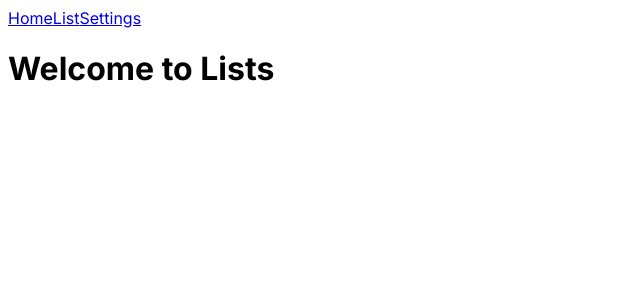
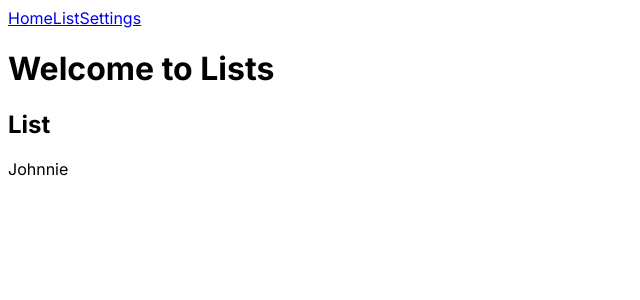
Before and after one commit to lsapundzic/logistics-management-system, a Next.js app: page /list in a window 1280 px wide. Shown: the top 300 px of the page, without its empty margins (0-640 px from the left). Built offline with nearby package versions, Linux system fonts and the light colour scheme.

Commit message:
tested object functionality

```diff
--- a/app/list/page.tsx
+++ b/app/list/page.tsx
@@ -1,10 +1,16 @@
 import Header from "../components/header"
 
 export default function List() {
+
+    const myList = ["Jackie", "Johnnie"]
     return (
         <div>
             <Header />
             <h1>Welcome to Lists</h1>
+            <h2>List</h2>
+            <p>
+                {myList[1]}
+            </p>
         </div>
     )
 }
```
